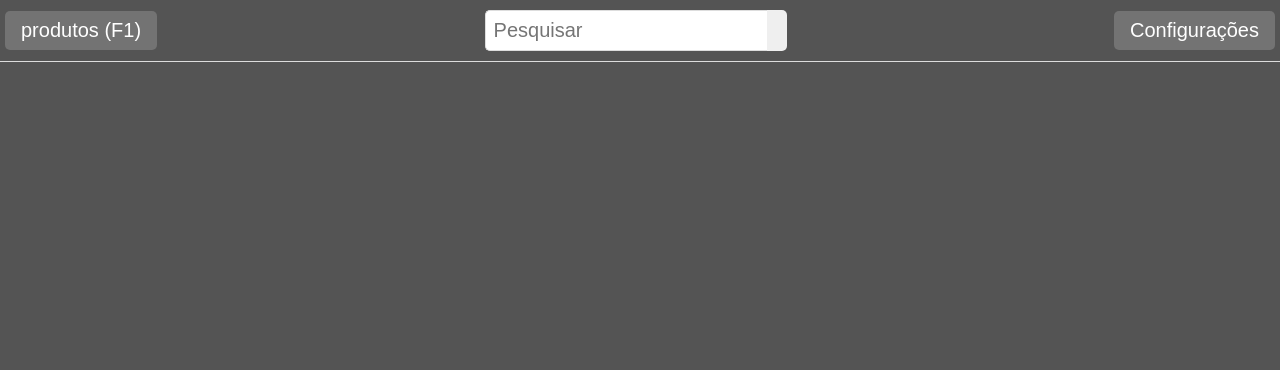
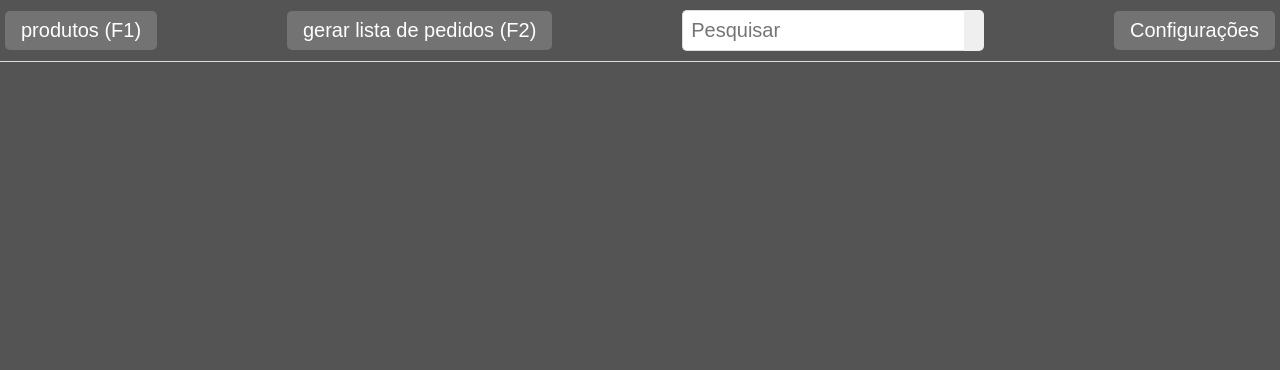
Before and after one commit to the-heapsters-account/duck-manager, an Electron app: page src/pages/main/index.html in a window 1280 px wide. Shown: the top 370 px of the page. Drawn offline with Linux system fonts and the light colour scheme; no server answers.

Commit message:
feat: adicionei o botão de gerar lista de pedidos

```diff
--- a/src/pages/main/index.html
+++ b/src/pages/main/index.html
@@ -15,6 +15,9 @@
     <header>
         <nav>
             <input type="button" value="produtos (F1)" class="btn btn-products">
+
+            <input type="button" value="gerar lista de pedidos (F2)" class="btn btn-gerar-doc">
+
             <section class="barra-pesquisa">
                 <input type="search" id="pesquisa" placeholder="Pesquisar">
                 <input type="submit" class="sub" value="">
```
